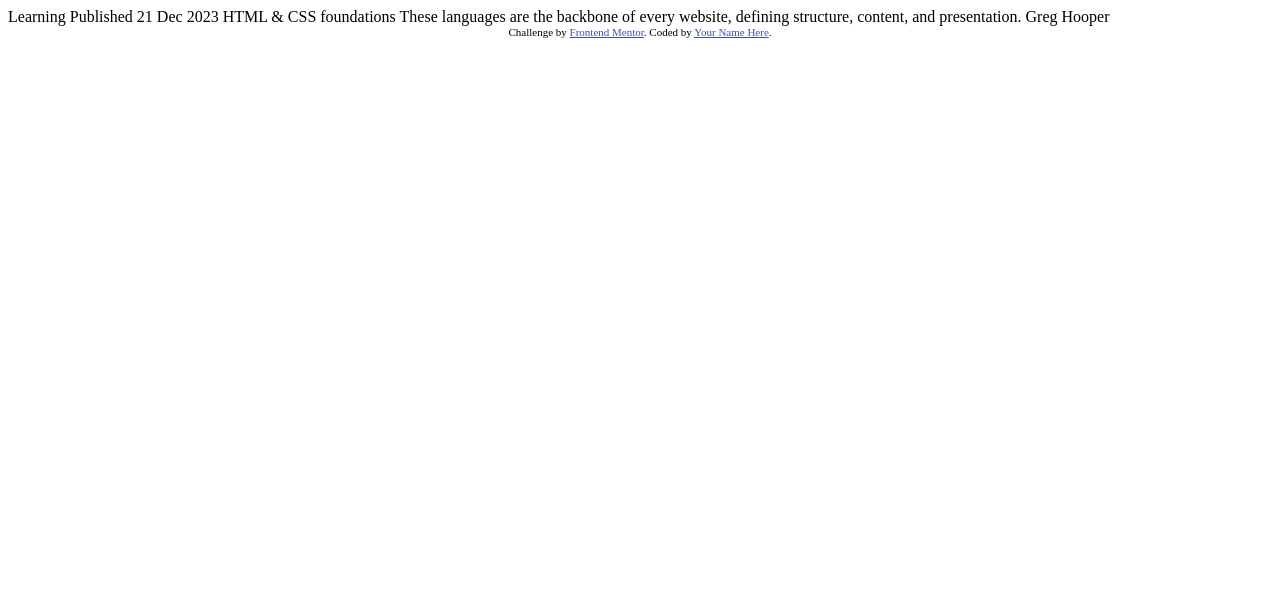
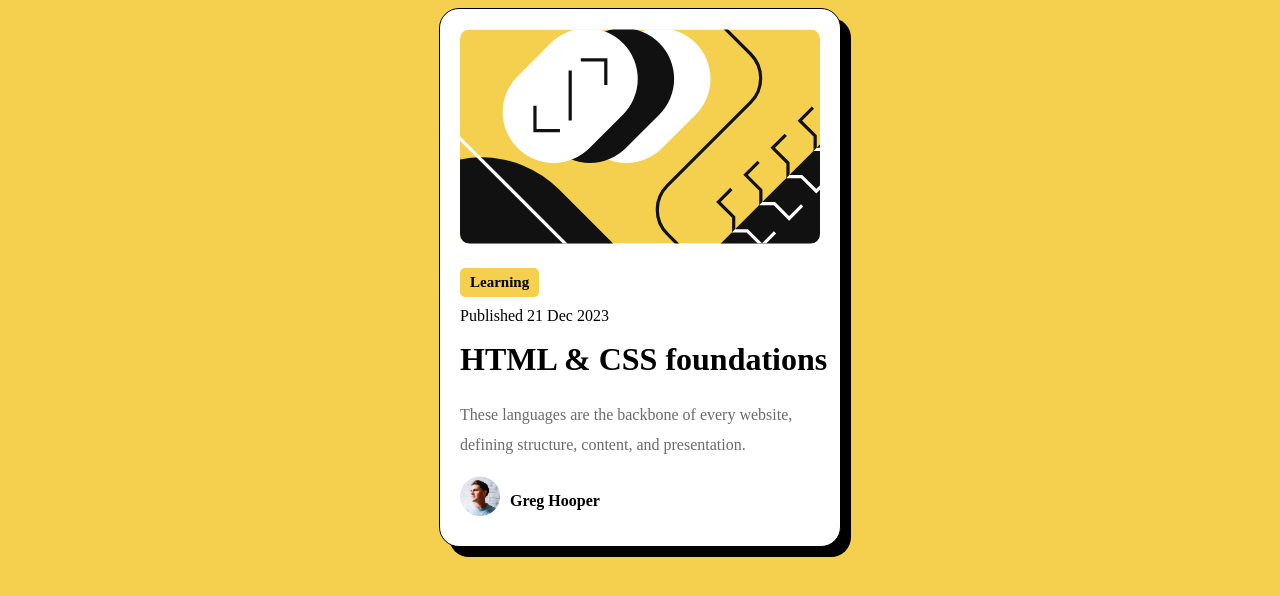
Before and after one commit to paralayzer01/blog-preview-card-main, a plain HTML site: page index.html in a window 1280 px wide. Drawn offline with Linux system fonts and the light colour scheme.

Commit message:
added the final edits

```diff
--- a/index.html
+++ b/index.html
@@ -5,30 +5,27 @@
   <meta name="viewport" content="width=device-width, initial-scale=1.0"> <!-- displays site properly based on user's device -->
 
   <link rel="icon" type="image/png" sizes="32x32" href="./assets/images/favicon-32x32.png">
+  <link rel="stylesheet" href="./stylesheet.css">
 
   <title>Frontend Mentor | Blog preview card</title>
 
   <!-- Feel free to remove these styles or customise in your own stylesheet 👍 -->
-  <style>
-    .attribution { font-size: 11px; text-align: center; }
-    .attribution a { color: hsl(228, 45%, 44%); }
-  </style>
+
 </head>
+
 <body>
 
-  Learning
 
-  Published 21 Dec 2023
-
-  HTML & CSS foundations
-
-  These languages are the backbone of every website, defining structure, content, and presentation.
-
-  Greg Hooper
-
-  <div class="attribution">
-    Challenge by <a href="https://www.frontendmentor.io?ref=challenge" target="_blank">Frontend Mentor</a>.
-    Coded by <a href="#">Your Name Here</a>.
+  <div class="card">
+    <img class="illustration" alt="an abstract illustration in yellow, white and black" src="./assets/images/illustration-article.svg"></img>
+    <div class="category">Learning</div>
+    <p class="date">Published 21 Dec 2023</p>
+    <h1>HTML & CSS foundations</h1>
+    <p class="main-text">These languages are the backbone of every website, defining structure, content, and presentation.</p>
+    <div class="side">
+      <img class="profile" src="./assets/images/image-avatar.webp" alt="an icon image of the Greg Hooper, the writer of this blog" aria-label="an icon image of the Greg Hooper, the writer of this blog"></img>
+      <p class="writer-par">Greg Hooper</p>
+    </div>
   </div>
 </body>
 </html>
--- a/stylesheet.css
+++ b/stylesheet.css
@@ -9,9 +9,10 @@ body{
     max-width: 400px;
     background-color: white;
     font-family: Figtree;
-    border-radius: 10px;
+    border-radius: 20px;
     border: 1px solid black;
     box-shadow: 10px 10px black;
+    padding-bottom: 20px;
 }
 
 .illustration{
@@ -40,7 +41,7 @@ body{
 
 .date{
     margin-left: 20px;
-    margin-top: 20px;
+    margin-top: 10px;
     font-weight: 500;
     color: black;
 }
@@ -48,7 +49,7 @@ body{
 h1{
     margin-left: 20px;
     margin-right: 10px;
-    margin-top: 10px;
+    margin-top: 15px;
     color: black;
     font-weight: 800;
 }
@@ -63,18 +64,21 @@ h1{
     line-height: 30px;
 
 }
+
 .profile{
-    width: 50px;
-    height: 50px;
-    margin-left: 20px;
-    margin-bottom: 20px;
+    width: 40px;
+    height: 40px;
+    margin-right: 10px;
 }
+
 .writer-par{
-    display: inline;
-    margin-left: 20px;
-    margin-top: 10px;
-    margin-bottom: 20px;
     color: black;
     font-weight: 800;
     font-size: 16px;
 }
+
+.side{
+    margin-left: 20px;
+    display: flex;
+    justify-content: left; /* Centers horizontally */
+}
```
